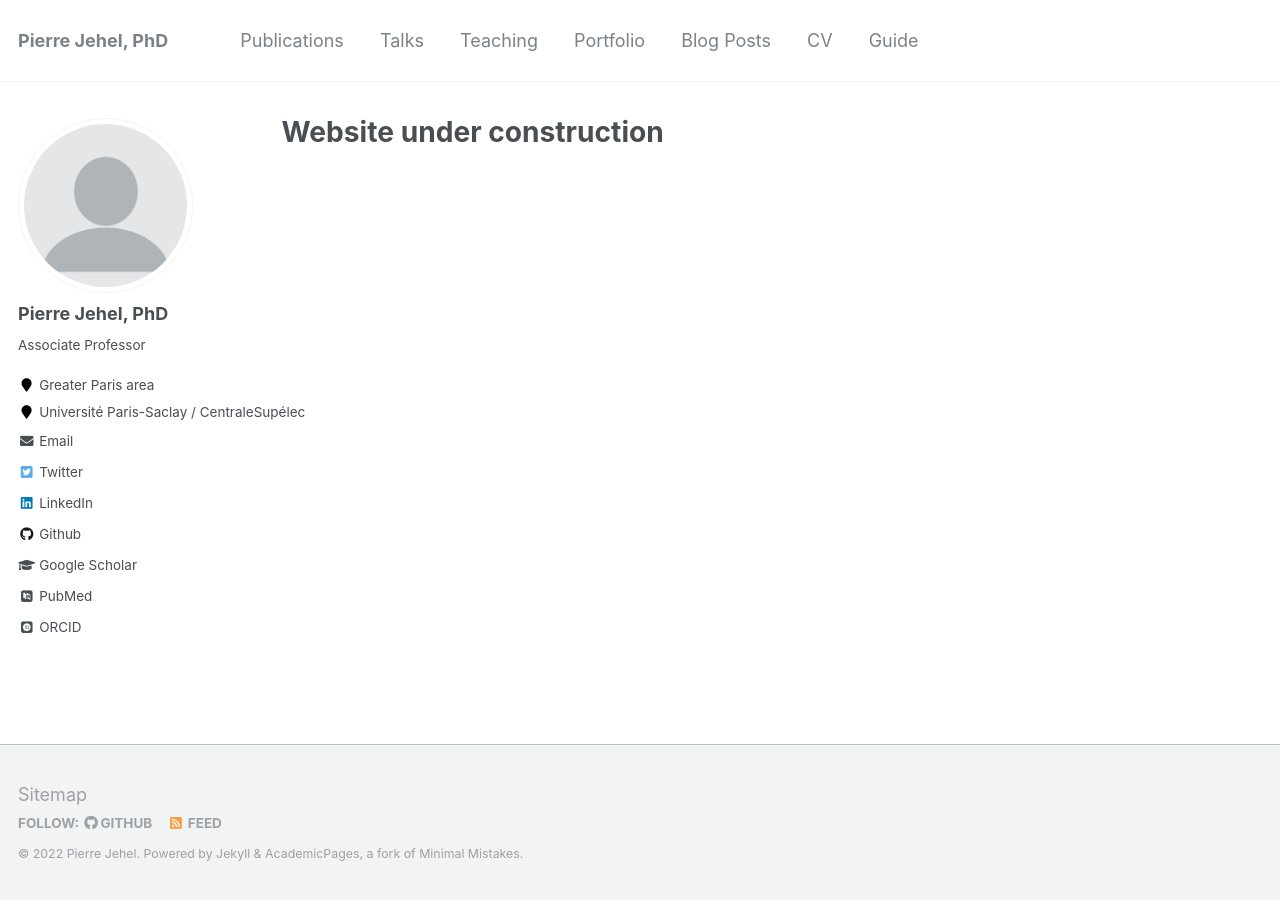
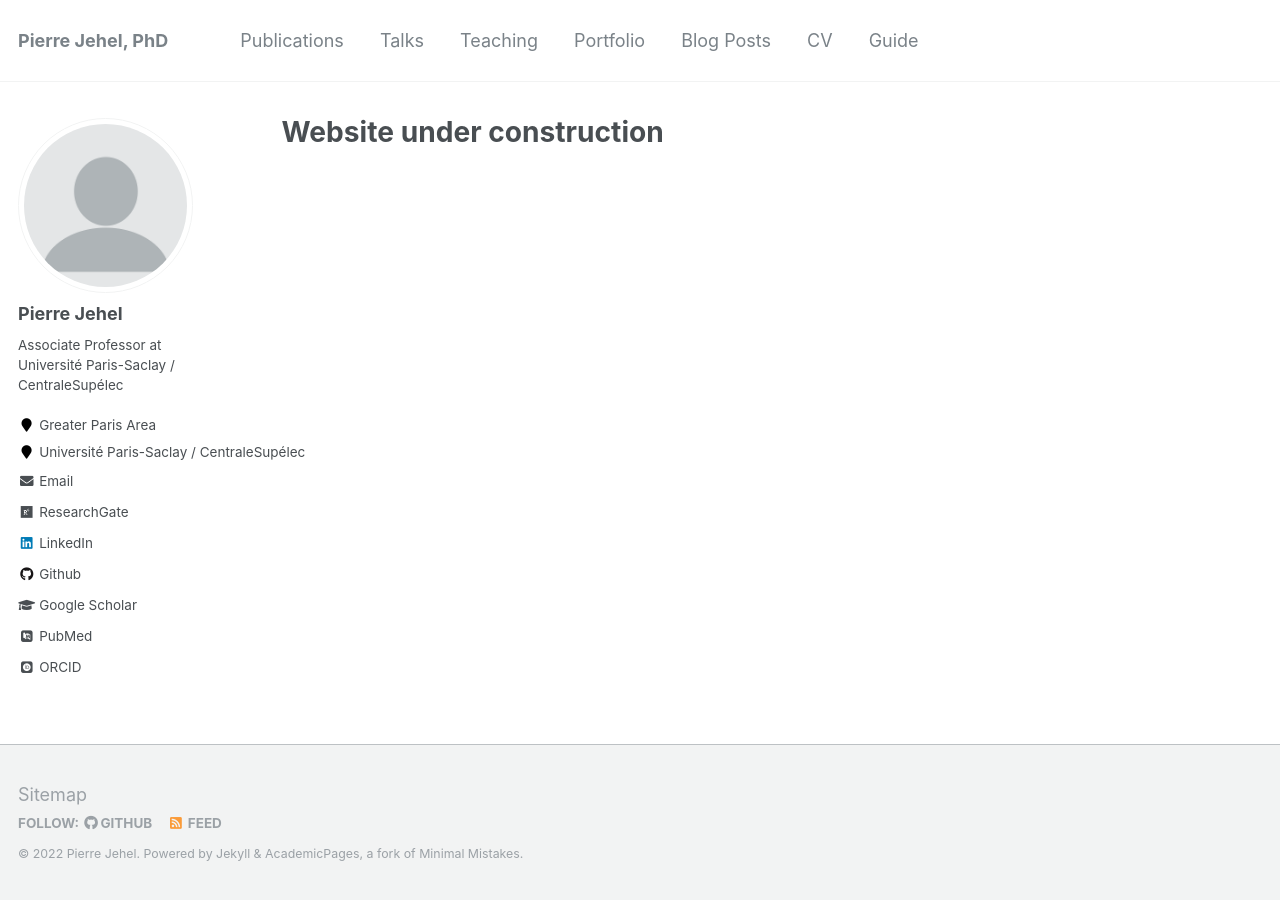
Before and after one commit to jehelp/jehelp.github.io, a Jekyll site: the page built from _pages/about.md, in a window 1280 px wide. Built offline with Jekyll 4.4.1, drawn with Linux system fonts in a browser that asks for light colours; some web fonts are replaced.

Commit message:
new sidebar

```diff
--- a/_config.yml
+++ b/_config.yml
@@ -80,15 +80,15 @@ analytics:
 
 # Site Author
 author:
-  name             : "Pierre Jehel, PhD"
+  name             : "Pierre Jehel"
   avatar           : "profile.png"
-  bio              : "Associate Professor"
-  location         : "Greater Paris area"
+  bio              : "Associate Professor at Université Paris-Saclay / CentraleSupélec"
+  location         : "Greater Paris Area"
   employer         : "Université Paris-Saclay / CentraleSupélec"
   pubmed           : "https://www.ncbi.nlm.nih.gov/pubmed/?term=john+snow"
   googlescholar    : "http://yourfullgooglescholarurl.com"
-  email            : "pierre.jehel[at]centralesupelec.fr"
-  researchgate     :  # example: "https://www.researchgate.net/profile/yourprofile"
+  email            : "pierre.jehel@centralesupelec.fr"
+  researchgate     : "https://www.researchgate.net/profile/Pierre-Jehel" # example: "https://www.researchgate.net/profile/yourprofile"
   uri              :
   bitbucket        :
   codepen          :
@@ -96,20 +96,20 @@ author:
   flickr           :
   facebook         :
   foursquare       :
-  github           : "academicpages"
+  github           : "jehelp"
   google_plus      :
   keybase          :
   instagram        :
   impactstory      : #"https://profiles.impactstory.org/u/xxxx-xxxx-xxxx-xxxx"
   lastfm           :
-  linkedin         : "https://www.linkedin.com/in/pierrejehel/"
-  orcid            : "http://orcid.org/yourorcidurl"
+  linkedin         : "pierrejehel"
+  orcid            : "http://orcid.org/0000-0002-6164-5043"
   pinterest        :
   soundcloud       :
   stackoverflow    : # http://stackoverflow.com/users/123456/username
   steam            :
   tumblr           :
-  twitter          : "replacethistwitterhandle"
+  twitter          : # "replacethistwitterhandle"
   vine             :
   weibo            :
   xing             :
```
